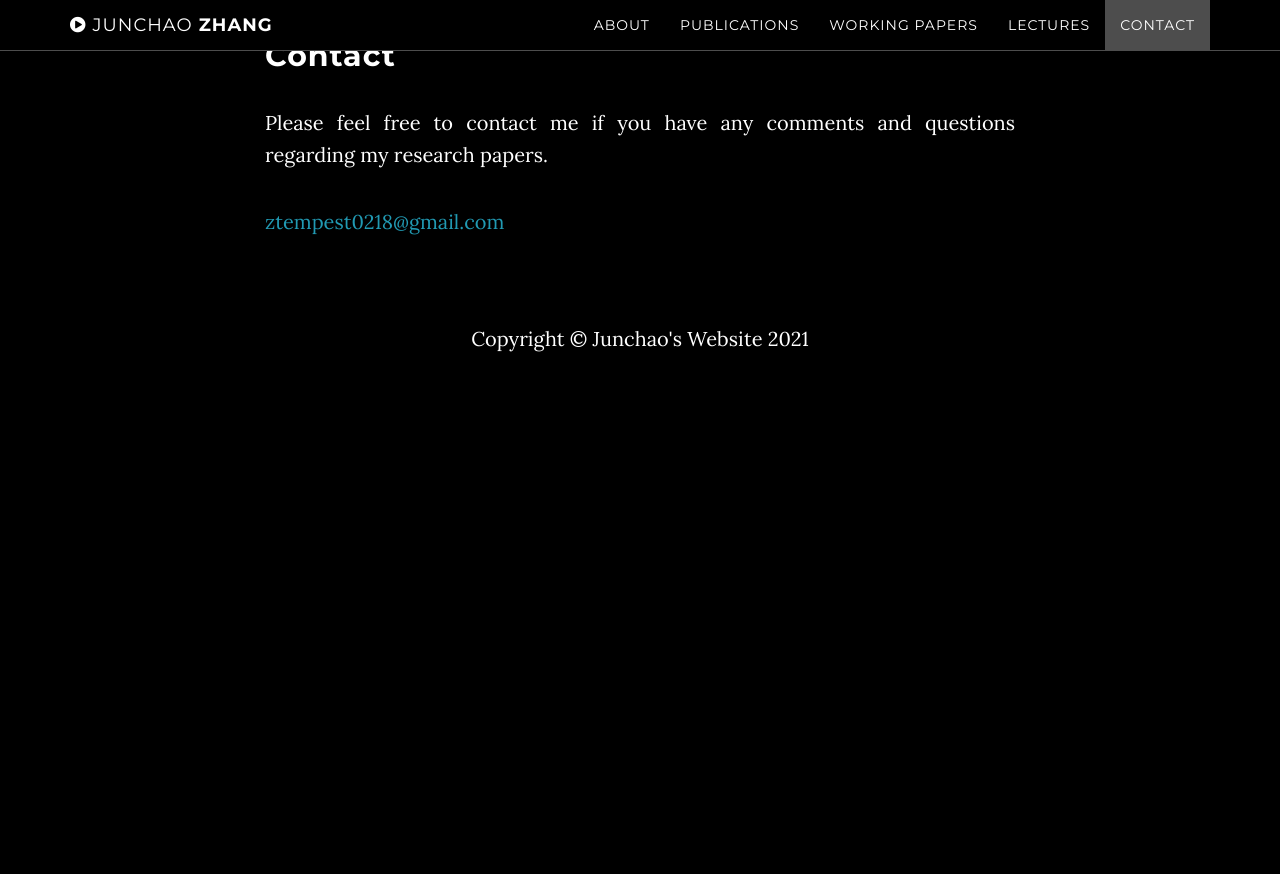
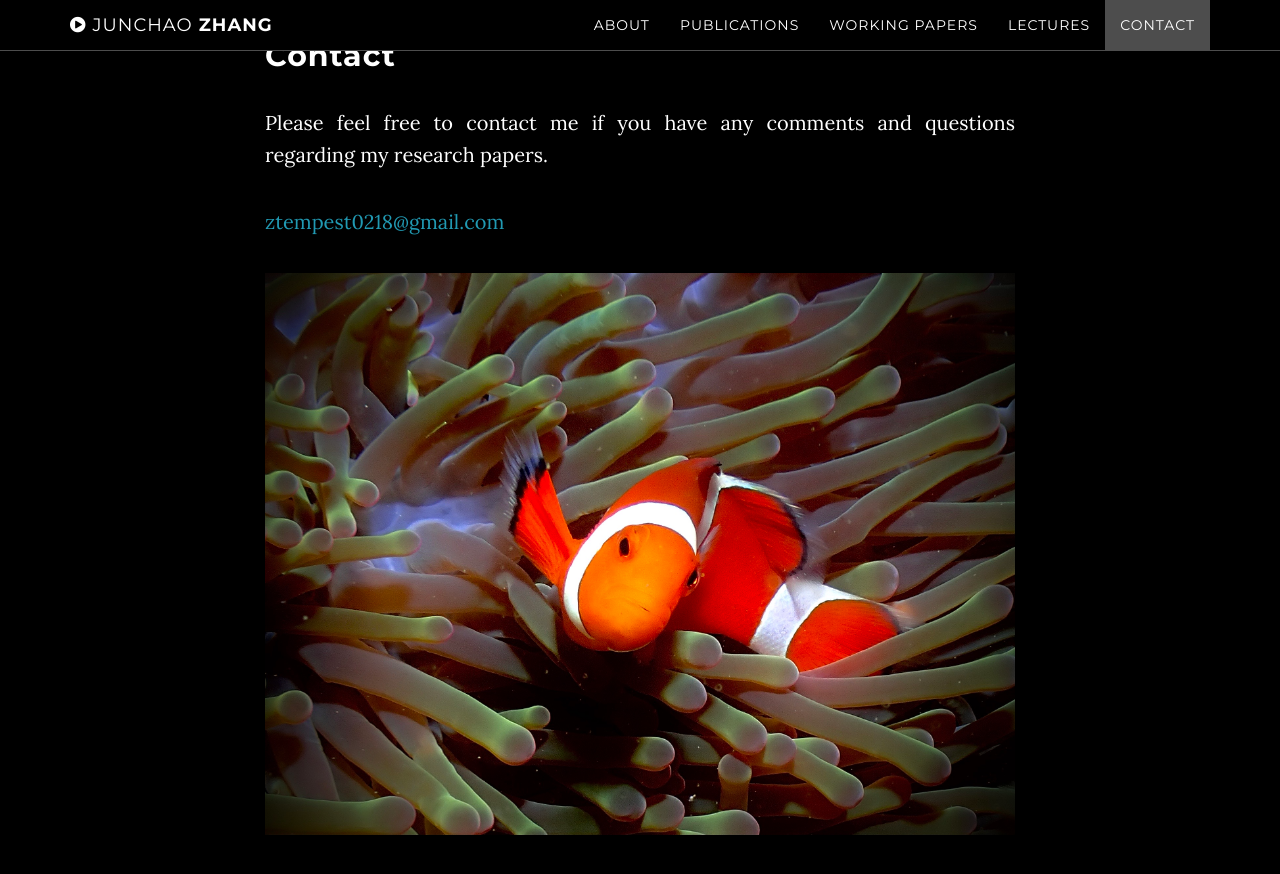
Before and after one commit to ztempest0218/ztempest0218.github.io, a Jekyll site: the page built from index.html, in a window 1280 px wide and 900 px high, scrolled down 4959 px. Shown: the top 874 px of the window. Built offline with Jekyll 4.4.1, drawn with Linux system fonts in a browser that asks for light colours; before the commit the page ends 5364 px from its top, so only the background shows below that.

Commit message:
Update contact.html

```diff
--- a/_includes/contact.html
+++ b/_includes/contact.html
@@ -5,6 +5,7 @@
                 <h2>Contact</h2>
                 <p>Please feel free to contact me if you have any comments and questions regarding my research papers.</p>
                 <p><a href="mailto:ztempest0218@gmail.com">ztempest0218@gmail.com</a></p>
+                <img src="/img/IMG_6272.jpeg" width=100% oncontextmenu="return false;" ondragstart="return false;">
                 <ul class="list-inline banner-social-buttons">
                     {% for network in site.social %}
                     <li>
```
